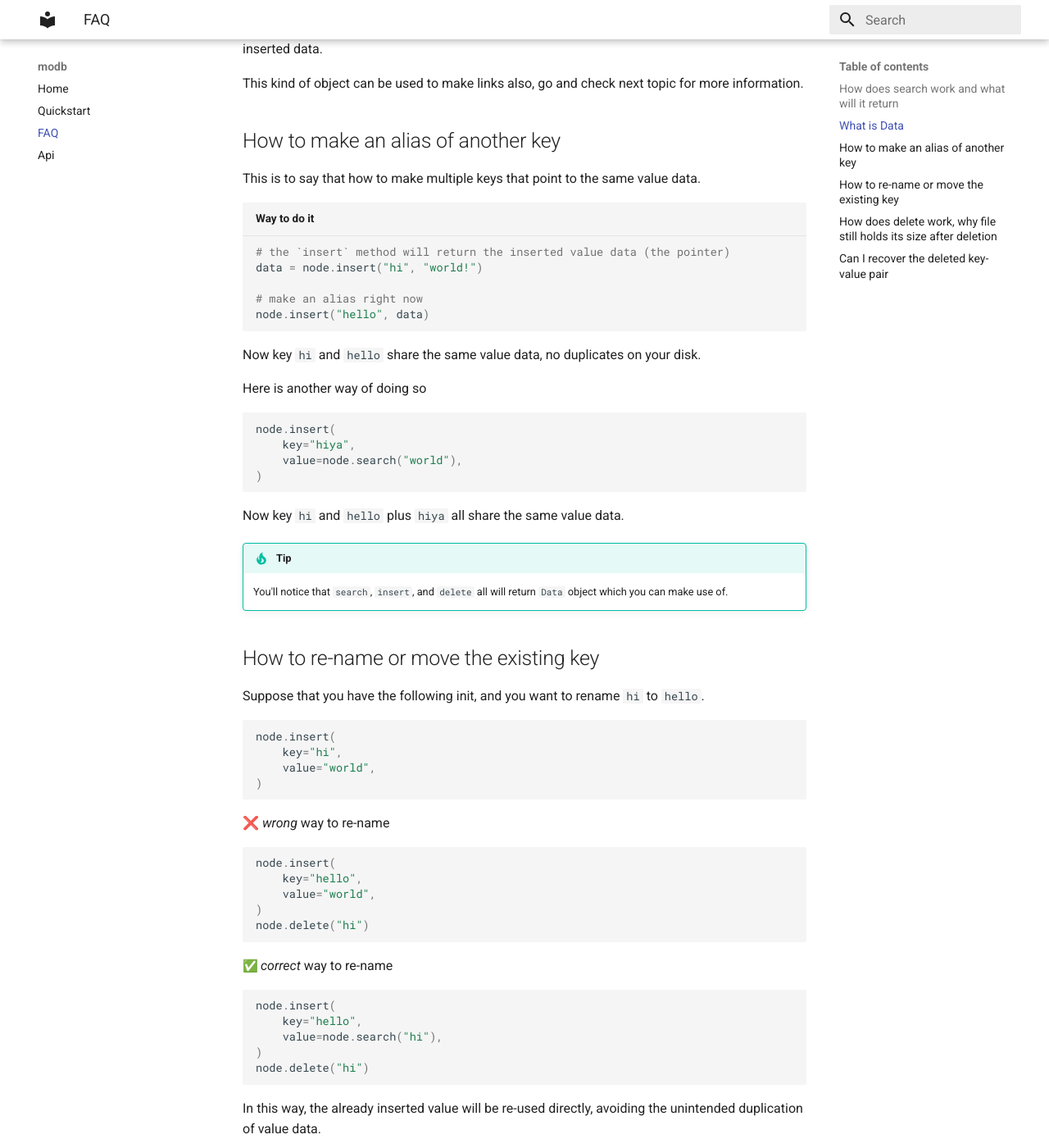
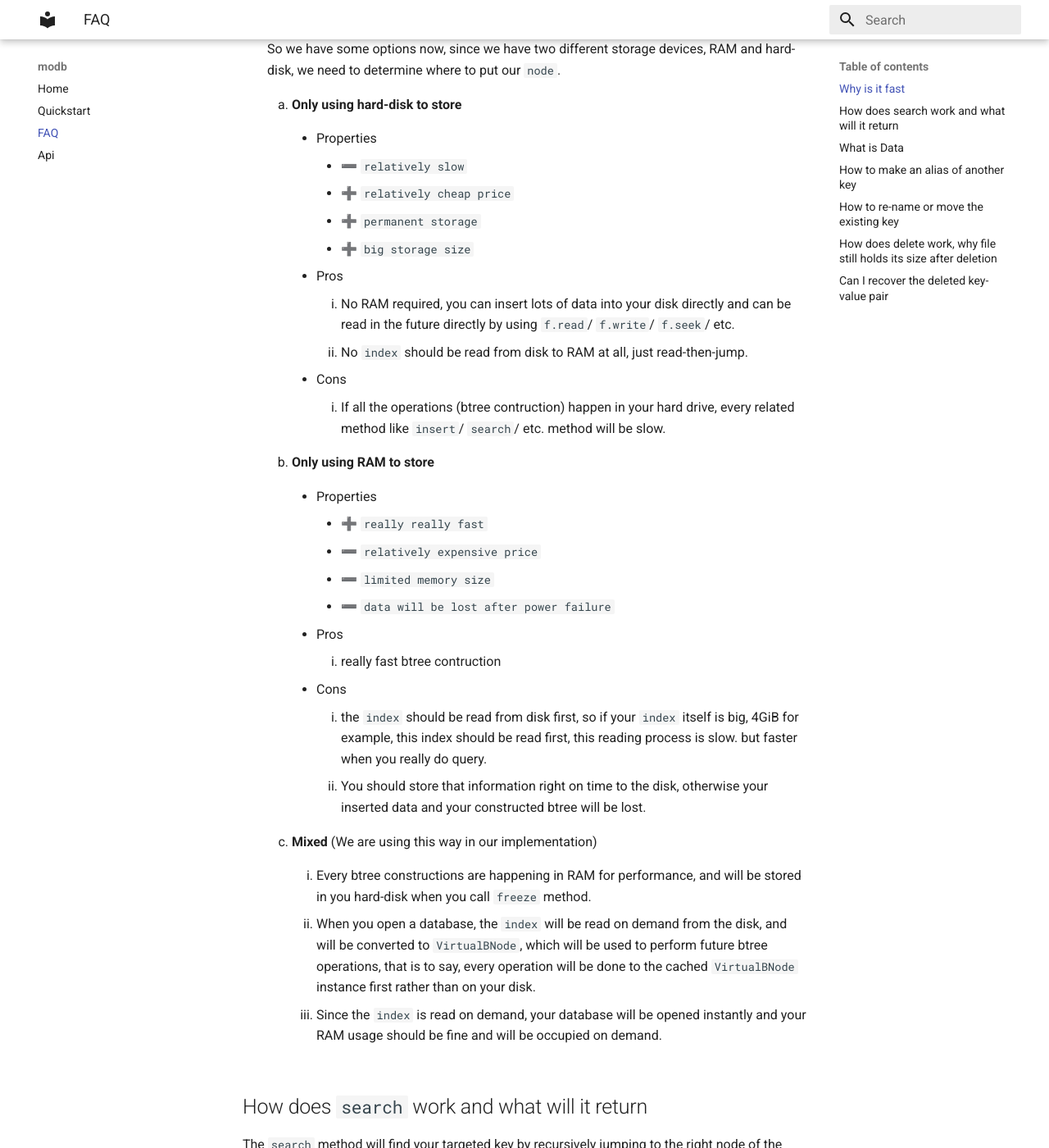
Before and after one commit to Darcy-C/modb, an MkDocs documentation site: the page built from docs/FAQ.md, in a window 1280 px wide and 1400 px high, scrolled down 444 px. Shown: the whole window at 82% size. Built offline with MkDocs 1.6.1 and Material for MkDocs 9.7.7, drawn with Linux system fonts in a browser that asks for light colours; emoji names are drawn with the system emoji font; some of the changed text lies outside the part shown.

Commit message:
docs add `why is it fast`

```diff
--- a/docs/FAQ.md
+++ b/docs/FAQ.md
@@ -1,6 +1,65 @@
+## Why is it fast
+
+Two reasons
+
+1. **Using btree**
+
+    This implementation of database use btree as data structure. btree is a very good structure to store and fast-query the information. If you do not know btree, you can think of it as a binary search tree.
+
+1. using so-called **Virtual btree**
+
+    Btree involves some construction while inserting the key to the tree (like splitting etc.), this kind of procedure do read and write to our storage.
+
+    So we have some options now, since we have two different storage devices, RAM and hard-disk, we need to determine where to put our `node`.
+
+    1. **Only using hard-disk to store**
+
+        * Properties
+
+            * ➖ `relatively slow`
+            * ➕ `relatively cheap price`
+            * ➕ `permanent storage`
+            * ➕ `big storage size`
+
+        * Pros
+
+            1. No RAM required, you can insert lots of data into your disk directly and can be read in the future directly by using `f.read`/ `f.write`/ `f.seek`/ etc.
+            2. No `index` should be read from disk to RAM at all, just read-then-jump.
+
+        * Cons
+
+            1. If all the operations (btree contruction) happen in your hard drive, every related method like `insert`/ `search`/ etc.  method will be slow.
+
+    2. **Only using RAM to store**
+
+        * Properties
+
+            * ➕ `really really fast`
+            * ➖ `relatively expensive price`
+            * ➖ `limited memory size`
+            * ➖ `data will be lost after power failure`
+
+        * Pros
+
+            1. really fast btree contruction
+
+        * Cons
+
+            1. the `index` should be read from disk first, so if your `index` itself is big, 4GiB for example, this index should be read first, this reading process is slow. but faster when you really do query.
+            2. You should store that information right on time to the disk, otherwise your inserted data and your constructed btree will be lost.
+
+    3. **Mixed** (We are using this way in our implementation)
+
+        1. Every btree constructions are happening in RAM for performance, and will be stored in you hard-disk when you call `freeze` method.
+
+        2. When you open a database, the `index` will be read on demand from the disk, and will be converted to `VirtualBNode`, which will be used to perform future btree operations, that is to say, every operation will be done to the cached `VirtualBNode` instance first rather than on your disk.
+        3. Since the `index` is read on demand, your database will be opened instantly and your RAM usage should be fine and will be occupied on demand.
+
+
+
 ## How does `search` work and what will it return
 
-The `search` method will find your targeted key by recursively jumping to the right node of the btree, If the key is found, then `Data` type object will be returned. otherwise raise the exception (modb.error.KeyNotFound)
+The `search` method will find your targeted key by recursively jumping to the right node of the btree, If the key is found, then `Data` type object will be returned. otherwise raise the exception `modb.error.KeyNotFound`
 
 ## What is `Data`
 
```
Also changed, not shown: docs/Quickstart.md (+4 -2 lines).
